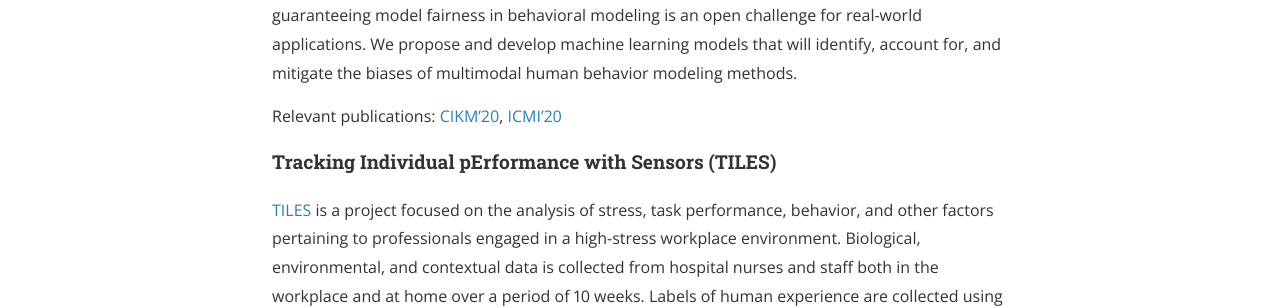
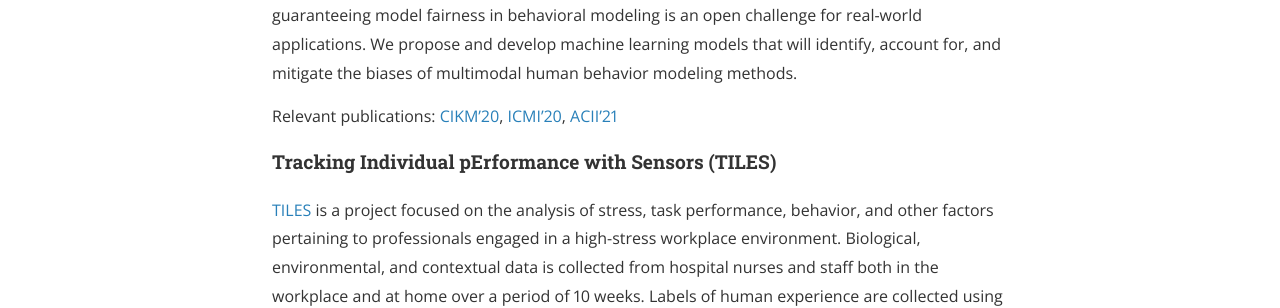
Before and after one commit to yanshentracy/page, a Jekyll site: the page built from _posts/2015-04-19-project.markdown, in a window 1280 px wide. Shown: the part 684-992 px from the top of the page. Built offline with Jekyll 4.4.1, drawn with Linux system fonts in a browser that asks for light colours; nearby versions of some CDN libraries; some web fonts are replaced.

Commit message:
Update 2015-04-19-project.markdown

```diff
--- a/_posts/2015-04-19-project.markdown
+++ b/_posts/2015-04-19-project.markdown
@@ -9,7 +9,7 @@
 #### Fairness-Aware Machine Learning for Multimodal Human Behavior Data
 Behavioral modeling has found broad applicabilitiy in many decision-making domains, including health and job performance evaluation, financial and employment scrutiny, etc. Hence, guaranteeing model fairness in behavioral modeling is an open challenge for real-world applications. We propose and develop machine learning models that will identify, account for, and mitigate the biases of multimodal human behavior modeling methods.
 
-Relevant publications: <a href="https://dl.acm.org/doi/10.1145/3340531.3411980">CIKM'20</a>, <a href="https://dl.acm.org/doi/10.1145/3382507.3418889">ICMI'20</a>
+Relevant publications: <a href="https://dl.acm.org/doi/10.1145/3340531.3411980">CIKM'20</a>, <a href="https://dl.acm.org/doi/10.1145/3382507.3418889">ICMI'20</a>, <a href="https://ieeexplore.ieee.org/abstract/document/9597439">ACII'21</a>
 
 
 #### Tracking Individual pErformance with Sensors (TILES)
```
